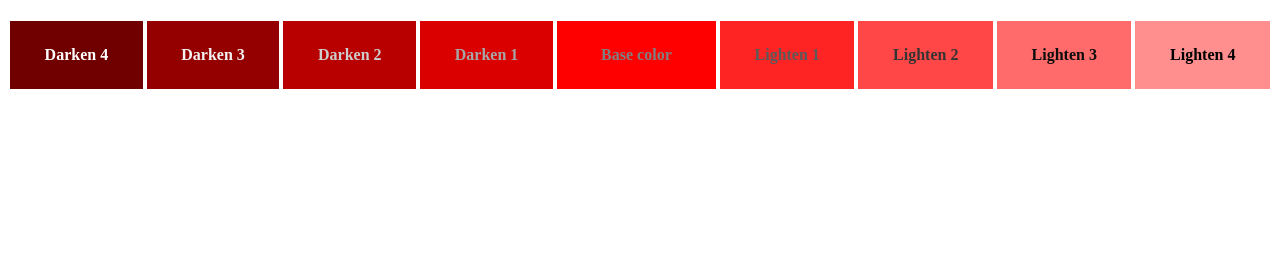
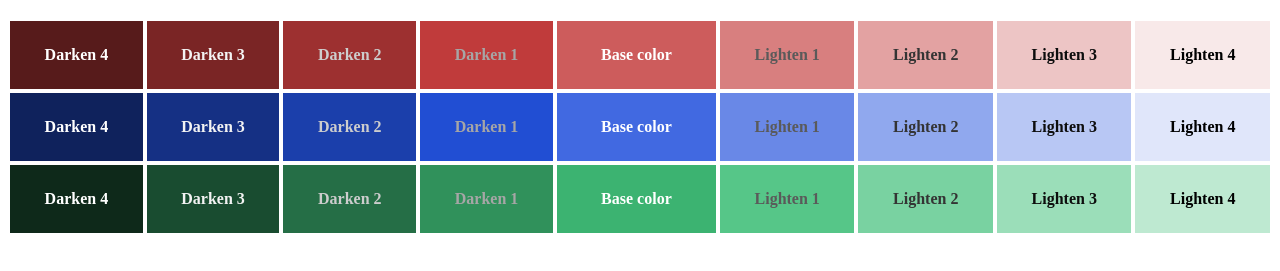
Before and after one commit to ivaann2706/lemoncode-module1-layout-lab, a website built with Parcel: page src/index.html in a window 1280 px wide. Shown: the part 61-332 px from the top of the page. Built offline with nearby package versions, Linux system fonts and the light colour scheme.

Commit message:
improve exercise 1 using mixin

```diff
--- a/src/index.html
+++ b/src/index.html
@@ -9,7 +9,29 @@
   </head>
   <body>
     <h1>Exercise 1</h1>
-    <div class="container">
+    <div class="container-1">
+      <div class="box darken-4">Darken 4</div>
+      <div class="box darken-3">Darken 3</div>
+      <div class="box darken-2">Darken 2</div>
+      <div class="box darken-1">Darken 1</div>
+      <div class="box base-color">Base color</div>
+      <div class="box lighten-1">Lighten 1</div>
+      <div class="box lighten-2">Lighten 2</div>
+      <div class="box lighten-3">Lighten 3</div>
+      <div class="box lighten-4">Lighten 4</div>
+    </div>
+    <div class="container-2">
+      <div class="box darken-4">Darken 4</div>
+      <div class="box darken-3">Darken 3</div>
+      <div class="box darken-2">Darken 2</div>
+      <div class="box darken-1">Darken 1</div>
+      <div class="box base-color">Base color</div>
+      <div class="box lighten-1">Lighten 1</div>
+      <div class="box lighten-2">Lighten 2</div>
+      <div class="box lighten-3">Lighten 3</div>
+      <div class="box lighten-4">Lighten 4</div>
+    </div>
+    <div class="container-3">
       <div class="box darken-4">Darken 4</div>
       <div class="box darken-3">Darken 3</div>
       <div class="box darken-2">Darken 2</div>
--- a/src/styles.scss
+++ b/src/styles.scss
@@ -1,8 +1,20 @@
-$color-base: red;
 $color-text: grey;
 
-.container {
-  display: flex;
+@mixin generate-color($color: orange) {
+  @for $i from 1 through 4 {
+    .darken-#{$i} {
+      background-color: darken($color, 9% * $i);
+      color: lighten($color-text, 15% * $i);
+    }
+    .lighten-#{$i} {
+      background-color: lighten($color, 9% * $i);
+      color: darken($color-text, 15% * $i);
+    }
+  }
+
+  .base-color {
+    background-color: $color;
+  }
 }
 
 .box {
@@ -15,18 +27,24 @@ $color-text: grey;
 
 .base-color {
   flex-grow: 2;
-  background-color: $color-base;
-  color: $color-text;
+  color: white;
   min-width: 70px;
 }
 
-@for $i from 1 through 4 {
-  .darken-#{$i} {
-    background-color: darken($color-base, 7 * $i);
-    color: lighten($color-text, 15 * $i);
-  }
-  .lighten-#{$i} {
-    background-color: lighten($color-base, 7 * $i);
-    color: darken($color-text, 15 * $i);
-  }
+.container-1 {
+  display: flex;
+  $color-base: indianred;
+  @include generate-color($color-base);
 }
+
+.container-2 {
+  display: flex;
+  $color-base: RoyalBlue;
+  @include generate-color($color-base);
+}
+
+.container-3 {
+  display: flex;
+  $color-base: MediumSeaGreen;
+  @include generate-color($color-base);
+}
```
